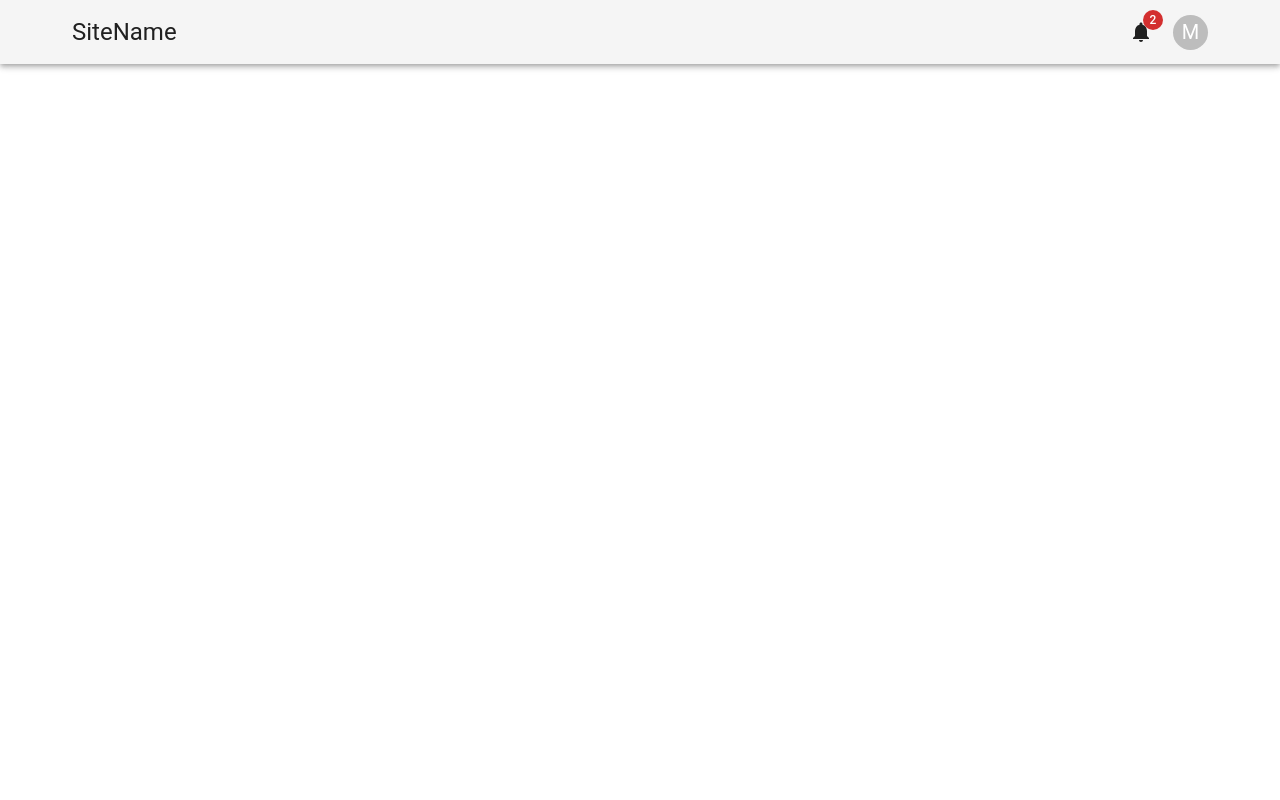
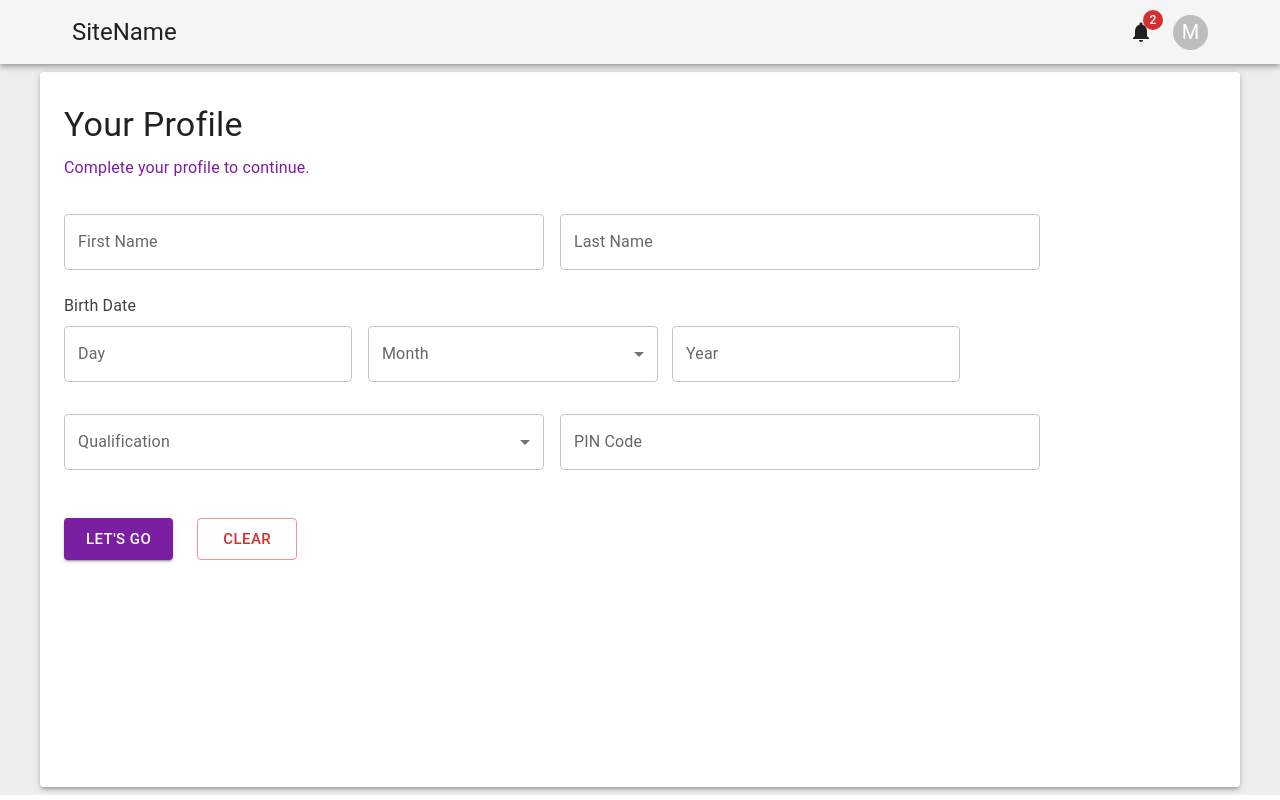
Before and after one commit to ancoreraj/SIH, a React (Create React App) app in the folder client/: page /profile in a window 1280 px wide. Before the commit this address had no page. Built offline with nearby package versions, Linux system fonts and the light colour scheme.

Commit message:
profile page added

```diff
--- a/client/src/App.js
+++ b/client/src/App.js
@@ -1,6 +1,6 @@
 import React from 'react';
 import { BrowserRouter, Route, Routes } from 'react-router-dom';
-// import BuildProfile from './components/BuildProfile';
+import BuildProfile from './components/BuildProfile';
 import Dashboard from './components/Dashboard';
 import Login from './components/Login';
 import Navbar from './components/Navbar';
@@ -14,7 +14,7 @@ function App() {
         <Routes>
           <Route path='/' element={<Login />} />
           <Route path='/signup' element={<SignUp />} />
-          {/* <Route path='/profile' element={<BuildProfile />} /> */}
+          <Route path='/profile' element={<BuildProfile />} />
           <Route path='/dashboard' element={<Dashboard />} />
         </Routes>
       </BrowserRouter >
--- a/client/src/components/BuildProfile.js
+++ b/client/src/components/BuildProfile.js
@@ -1,15 +1,172 @@
-import { Container, Divider, Grid, Paper, Typography } from '@mui/material'
-import React from 'react'
+import { Box, Button, Container, FormControl, Grid, InputLabel, MenuItem, Paper, Select, styled, TextField, Typography } from '@mui/material'
+import { useState } from 'react';
+
+const ITEM_HEIGHT = 48;
+const ITEM_PADDING_TOP = 4;
+const MenuProps = {
+    PaperProps: {
+        style: {
+            maxHeight: ITEM_HEIGHT * 4 + ITEM_PADDING_TOP,
+        },
+    }
+};
+const BackgroundBox = styled(Box)(({ theme }) => ({
+    display: "flex",
+    background: '#eee',
+    justifyContent: 'center',
+    minHeight: "calc(100vh - 69px)",
+    p: 5
+}))
+const StyledSelect = styled(Select)(({ theme }) => ({
+    minWidth: 290,
+    [theme.breakpoints.down('lg')]: {
+        minWidth: 220
+    },
+    [theme.breakpoints.down('md')]: {
+        minWidth: 150
+    },
+}))
+
+const StyledTextField = styled(TextField)(({ theme }) => ({
+    '& label.Mui-focused': {
+        color: '#7b1fa2',
+    },
+    '& .MuiInput-underline:after': {
+        borderBottomColor: '#7b1fa2',
+    },
+    '& .MuiOutlinedInput-root': {
+        '&:hover fieldset': {
+            borderColor: '#7b1fa2',
+        },
+        '&.Mui-focused fieldset': {
+            borderColor: '#7b1fa2',
+        },
+    },
+}))
+
+// const validate = (values) => {
+//     const errors = {};
+//     const regexName = "/^[a-z,.'-]+$/i";
+//     const regexPinCode = "^[0-9]{5}(?:-[0-9]{4})?$";
+//     const regexDay = "([1-9]|[12]\d|3[01])";
+
+//     if (!values.email) {
+//         errors.email = "Email is required.";
+//     } else if (!regex.test(values.email)) {
+//         errors.email = "Not a valid email address.";
+//     }
+//     if (!values.password) {
+//         errors.password = "Password is required.";
+//     } else if (values.password.length < 6) {
+//         errors.password = "Password must contain 6-15 characters.";
+//     } else if (values.password.length > 15) {
+//         errors.password = "Password must contain 6-15 characters.";
+//     }
+//     return errors;
+// };
 
 const BuildProfile = () => {
+
+    const [date, setDate] = useState({
+        day: "",
+        month: "",
+        year: ""
+    });
+    const [qualification, setQualification] = useState("");
+    const [firstName, setFirstName] = useState("");
+    const [lastName, setLastName] = useState("");
+    const [pinCode, setPinCode] = useState("");
+    const [formErrors, setFormErrors] = useState({});
+
+
+    const handleDate = (e) => {
+        setDate({
+            ...date,
+            [e.target.name]: e.target.value
+        })
+    }
+
+
     return (
-        <Container component={Paper} elevation={1} sx={{ mt: 2, p: 2 }}>
-            <Typography mb={1} align='center' variant="h5">Build your profile</Typography>
-            <Divider />
-            <Grid container>
+        <BackgroundBox>
+            <Container component={Paper} elevation={3} sx={{ m: 1, p: 4 }}>
+                <Box sx={{ mb: 4 }}>
+                    <Typography variant='h4' sx={{ mb: 1, color: "#212121" }}>Your Profile</Typography>
+                    <Typography variant='subtitle1' sx={{ color: '#7b1fa2' }}>Complete your profile to continue.</Typography>
+                </Box>
 
-            </Grid>
-        </Container>
+                <Grid sx={{ mb: 3 }} container gap={2}>
+                    <Grid item md={5} xs={12}>
+                        <StyledTextField value={firstName} onChange={e => { setFirstName(e.target.value) }} fullWidth label='First Name' />
+                    </Grid>
+                    <Grid item md={5} xs={12}>
+                        <StyledTextField value={lastName} onChange={e => { setLastName(e.target.value) }} fullWidth label='Last Name' />
+                    </Grid>
+                </Grid>
+
+                <Typography variant='body1' color={'#424242'} sx={{ mb: 1 }}>Birth Date</Typography>
+
+                <Grid container gap={2} sx={{ mb: 4 }}>
+                    <Grid item xs={3}>
+                        <StyledTextField fullWidth name='day' onChange={handleDate} value={date.day} label="Day" />
+                    </Grid>
+                    <Grid item xs={3}>
+                        <FormControl>
+                            <InputLabel id="monthlabel">Month</InputLabel>
+                            <StyledSelect
+                                labelId='monthlabel'
+                                name='month'
+                                defaultValue={""}
+                                value={date.month}
+                                label="Month"
+                                MenuProps={MenuProps}
+                                onChange={handleDate}
+                            >
+                                <MenuItem value={1}>January</MenuItem>
+                                <MenuItem value={2}>February</MenuItem>
+                                <MenuItem value={3}>March</MenuItem>
+                                <MenuItem value={4}>April</MenuItem>
+                                <MenuItem value={5}>May</MenuItem>
+                                <MenuItem value={6}>June</MenuItem>
+                                <MenuItem value={7}>July</MenuItem>
+                                <MenuItem value={8}>August</MenuItem>
+                                <MenuItem value={9}>September</MenuItem>
+                                <MenuItem value={10}>October</MenuItem>
+                                <MenuItem value={11}>November</MenuItem>
+                                <MenuItem value={12}>December</MenuItem>
+                            </StyledSelect>
+                        </FormControl>
+                    </Grid>
+                    <Grid item xs={6} sm={3}>
+                        <StyledTextField fullWidth name='year' onChange={handleDate} value={date.year} label="Year" />
+                    </Grid>
+                </Grid>
+
+                <Grid sx={{ mb: 3 }} container gap={2}>
+
+                    <Grid item md={5} xs={12}>
+                        <StyledTextField
+                            fullWidth
+                            select
+                            value={qualification}
+                            label="Qualification"
+                            onChange={e => { setQualification(e.target.value) }}
+                        >
+                            <MenuItem value="10th Pass">10th Pass</MenuItem>
+                            <MenuItem value="12th Pass">12th Pass</MenuItem>
+                            <MenuItem value="Graduate">Graduate</MenuItem>
+                            <MenuItem value="Post Graduate">Post Graduate</MenuItem>
+                        </StyledTextField>
+                    </Grid>
+                    <Grid item xs={12} md={5}>
+                        <StyledTextField value={pinCode} onChange={e => { setPinCode(e.target.value) }} fullWidth sx={{ mb: 3 }} label='PIN Code' />
+                    </Grid>
+                </Grid>
+                <Button sx={{ minWidth: 100, mr: 3, background: "#7b1fa2", "&:hover": { background: "#ab47bc" } }} size='large' variant='contained'>Let's Go</Button>
+                <Button sx={{ minWidth: 100 }} size='large' variant='outlined' color='error'>Clear</Button>
+
+            </ Container>
+        </ BackgroundBox >
     )
 }
 
--- a/client/src/components/Dashboard.js
+++ b/client/src/components/Dashboard.js
@@ -5,7 +5,6 @@ import {
   Paper, TableContainer, TableHead, TableCell,
   TableRow, TableBody, Table, Box, Typography, Divider, Button, Tooltip
 } from '@mui/material'
-
 import ClearIcon from '@mui/icons-material/Clear';
 import DoneIcon from '@mui/icons-material/Done';
 import SearchOutlinedIcon from '@mui/icons-material/SearchOutlined';
@@ -64,14 +63,6 @@ const data = [
   }
 ]
 
-const Dashboard = () => {
-
-  const [qualification, setQualification] = useState("");
-  const [age, setAge] = useState("");
-  const [search, setSearch] = useState("");
-  const [jobs, setJobs] = useState([]); // to store jobs data fetched through API
-  const [loading, setLoading] = useState(true);
-
 const StyledBox = styled(Paper)(({ theme }) => ({
   flex: "2",
   minHeight: "calc(100vh - 69px)",
@@ -82,6 +73,7 @@ const Dashboard = () => {
     display: "none",
   }
 }))
+
 const StyledGrid = styled(Grid)(({ theme }) => ({
   display: "none",
   [theme.breakpoints.down('md')]: {
@@ -89,6 +81,13 @@ const Dashboard = () => {
   }
 }))
 
+const Dashboard = () => {
+
+  const [qualification, setQualification] = useState("");
+  const [age, setAge] = useState("");
+  const [search, setSearch] = useState("");
+  const [jobs, setJobs] = useState([]); // to store jobs data fetched through API
+  const [loading, setLoading] = useState(true);
 
   useEffect(() => {
     setLoading(true);
```
Lines whose indentation alone changed are shown as unchanged.
